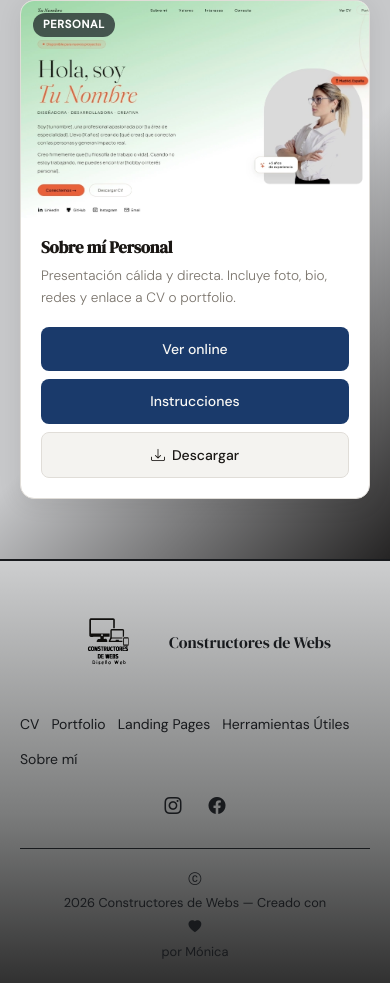
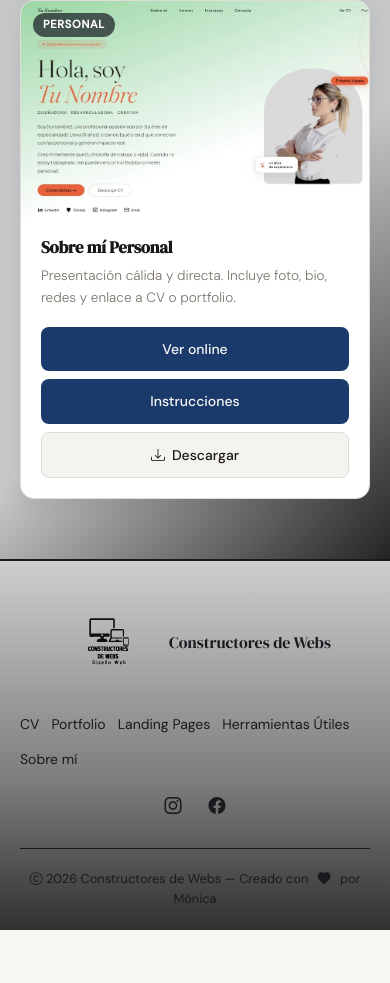
Before and after one commit to constructoresdewebs/constructoresdewebs.github.io, a plain HTML site: page index.html in a window 390 px wide. Shown: the part 6453-7436 px from the top of the page. After the commit the page ends 7383 px from the top, so only its background shows below. Drawn offline with nearby package versions, Linux system fonts and the light colour scheme.

Commit message:
responsive

```diff
--- a/index.html
+++ b/index.html
@@ -77,7 +77,8 @@
         Responsive.</p>
       <div class="hero-ctas">
         <a href="#cv" class="btn-hero-primary">Explorar plantillas</a>
-        <a href="https://github.com/constructoresdewebs/constructoresdewebs.github.io/" target="_blank" class="btn-hero-ghost">
+        <a href="https://github.com/constructoresdewebs/constructoresdewebs.github.io/" target="_blank"
+          class="btn-hero-ghost">
           <i class="bi bi-github"></i> Ver en GitHub
         </a>
       </div>
@@ -94,8 +95,8 @@
   <!-- CV -->
   <section id="cv" class="plantilla-section">
     <div>
-      <h4 id="ia">"Casi todas las plantillas han sido creadas con la ayuda de IA, pero cada una  ha sido revisada,
-          ajustada y mejorada manualmente por mí"</h4>
+      <h4 id="ia">"Casi todas las plantillas han sido creadas con la ayuda de IA, pero cada una ha sido revisada,
+        ajustada y mejorada manualmente por mí"</h4>
     </div>
     <div class="section-header">
       <span class="section-tag">01</span>
@@ -120,8 +121,7 @@
             Con menú y sección de proyectos.</p>
           <div class="card-actions">
             <a class="btn" href="cv_templates/cv_minimalista/index.html" target="_blank">Ver online</a>
-            <a class="btn" href="cv_templates/cv_minimalista/Instrucciones-CVMinimalista.pdf"
-              target="_blank">
+            <a class="btn" href="cv_templates/cv_minimalista/Instrucciones-CVMinimalista.pdf" target="_blank">
               Instrucciones
             </a>
             <a class="btn-secondary" href="cv_templates/cv_minimalista/cv_minimalista.zip" download>
@@ -147,8 +147,7 @@
             experiencia. Con opción de descargar el CV.</p>
           <div class="card-actions">
             <a class="btn" href="cv_templates/cv_moderno/index.html" target="_blank">Ver online</a>
-             <a class="btn" href="cv_templates/cv_moderno/Instrucciones-CV-Moderno.pdf"
-              target="_blank">
+            <a class="btn" href="cv_templates/cv_moderno/Instrucciones-CV-Moderno.pdf" target="_blank">
               Instrucciones
             </a>
             <a class="btn-secondary" href="cv_templates/cv_moderno/cv_moderno.zip" download>
@@ -200,8 +199,7 @@
           <p class="card-desc">Estructura sencilla y elegante. Funciona para cualquier disciplina profesional.</p>
           <div class="card-actions">
             <a class="btn" href="porfolio_templates/porfolio_simple/index.html" target="_blank">Ver online</a>
-            <a class="btn" href="porfolio_templates/porfolio_simple/Instrucciones-Portfolio-Simple.pdf"
-              target="_blank">
+            <a class="btn" href="porfolio_templates/porfolio_simple/Instrucciones-Portfolio-Simple.pdf" target="_blank">
               Instrucciones
             </a>
             <a class="btn-secondary" href="porfolio_templates/porfolio_simple/porfolio_simple.zip" download>
@@ -226,7 +224,7 @@
           <p class="card-desc">Galería visualmente llamativa con hover effects. Para diseñadores y fotógrafos.</p>
           <div class="card-actions">
             <a class="btn" href="porfolio_templates/porfolio_creativo/index.html" target="_blank">Ver online</a>
-             <a class="btn" href="porfolio_templates/porfolio_creativo/Instrucciones-Portfolio-Creativo.pdf"
+            <a class="btn" href="porfolio_templates/porfolio_creativo/Instrucciones-Portfolio-Creativo.pdf"
               target="_blank">
               Instrucciones
             </a>
@@ -264,8 +262,7 @@
           <p class="card-desc">Estructura hero + propuesta de valor + CTA. Lista para adaptar a cualquier negocio.</p>
           <div class="card-actions">
             <a class="btn" href="landing_pages/landing-servicios/index.html" target="_blank">Ver online</a>
-            <a class="btn" href="landing_pages/landing-servicios/Instrucciones-landing-servicios.pdf"
-              target="_blank">
+            <a class="btn" href="landing_pages/landing-servicios/Instrucciones-landing-servicios.pdf" target="_blank">
               Instrucciones
             </a>
             <a class="btn-secondary" href="landing_pages/landing-servicios/landing-servicios.zip" download>
@@ -357,8 +354,7 @@
           <p class="card-desc">Presentación cálida y directa. Incluye foto, bio, redes y enlace a CV o portfolio.</p>
           <div class="card-actions">
             <a class="btn" href="sobre_mi/sobre-mi-personal/index.html" target="_blank">Ver online</a>
-            <a class="btn" href="sobre_mi/sobre-mi-personal/Instrucciones-Sobre-mi-personal.pdf"
-              target="_blank">
+            <a class="btn" href="sobre_mi/sobre-mi-personal/Instrucciones-Sobre-mi-personal.pdf" target="_blank">
               Instrucciones
             </a>
             <a class="btn-secondary" href="sobre_mi/sobre-mi-personal/sobre-mi-personal.zip" download>
@@ -391,8 +387,11 @@
             class="bi bi-facebook"></i></a>
       </div>
     </div>
-    <p class="footer-copy"><i class="bi bi-c-circle"></i> 2026 Constructores de Webs — Creado con <i
-        class="bi bi-heart-fill heart"></i> por Mónica</p>
+    <p class="footer-copy">
+      <span class="copy-main"><i class="bi bi-c-circle"></i> 2026 Constructores de Webs</span>
+      <span class="copy-author">— Creado con <i class="bi bi-heart-fill heart"></i> por Mónica</span>
+    </p>
+
   </footer>
 
   <script src="script.js"></script>
--- a/styles.css
+++ b/styles.css
@@ -996,9 +996,12 @@ body.dark #footer-logo {
     margin-right: 20px;
   }
   .footer-copy {
-    display: flex;
-    flex-direction: column;
-    text-align: center;
-    gap: 4px;
+    .footer-copy {
+      text-align: center;
+    }
+    .footer-copy span {
+      display: block;
+      margin: 2px 0;
+    }
   }
 }
```
